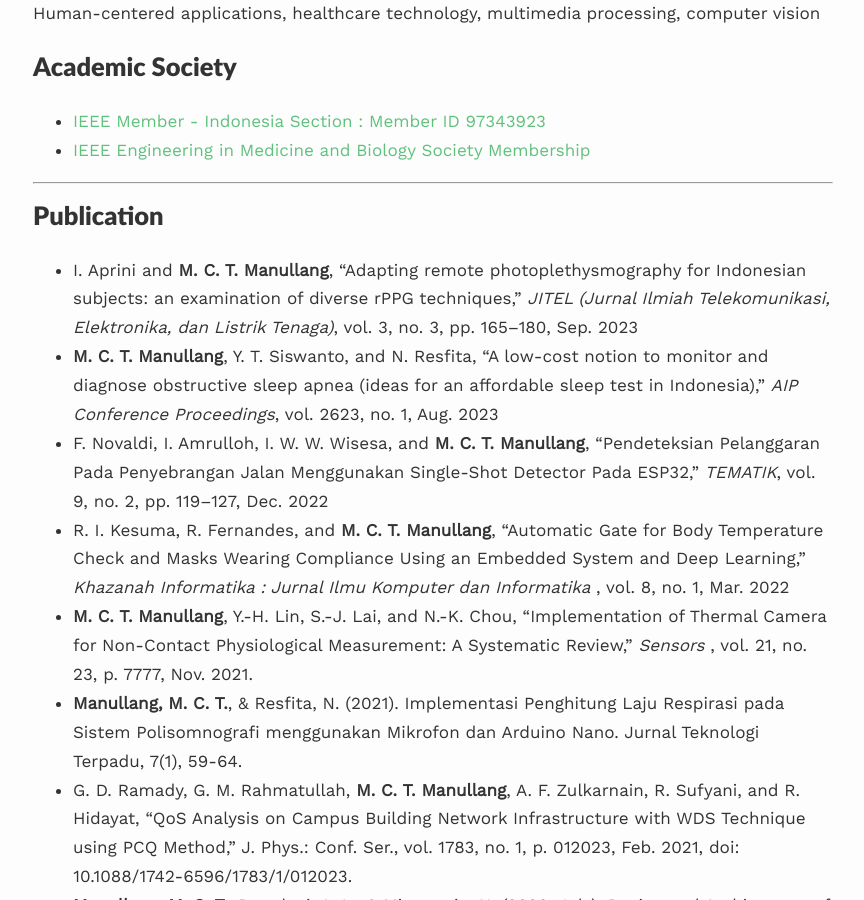
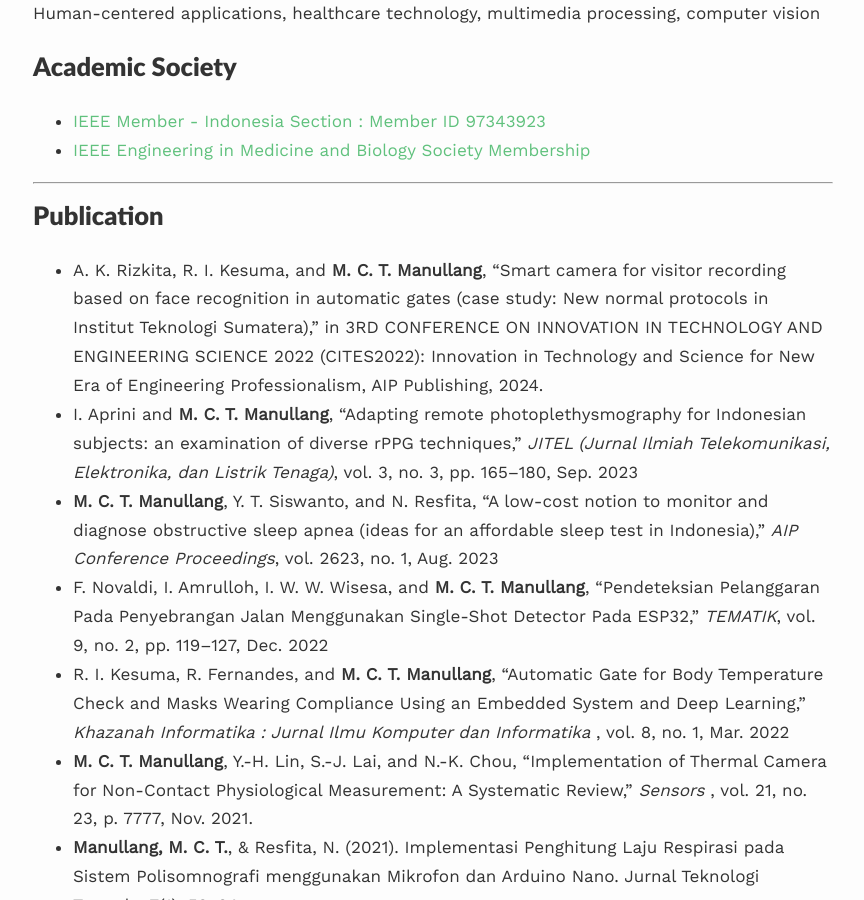
Before and after one commit to mctosima/mctosima.github.io, a Jekyll site: the page built from _pages/resume.md, in a window 1280 px wide and 900 px high, scrolled down 811 px. Shown: the whole window, without its empty margins (207-1071 px from the left). Built offline with Jekyll 4.4.1, drawn with Linux system fonts in a browser that asks for light colours; nearby versions of some CDN libraries.

Commit message:
Update Publication

```diff
--- a/_pages/resume.md
+++ b/_pages/resume.md
@@ -39,7 +39,7 @@ Human-centered applications, healthcare technology, multimedia processing, compu
 ---
 
 # Publication
-
+- A. K. Rizkita, R. I. Kesuma, and **M. C. T. Manullang**, “Smart camera for visitor recording based on face recognition in automatic gates (case study: New normal protocols in Institut Teknologi Sumatera),” in 3RD CONFERENCE ON INNOVATION IN TECHNOLOGY AND ENGINEERING SCIENCE 2022 (CITES2022): Innovation in Technology and Science for New Era of Engineering Professionalism, AIP Publishing, 2024.
 - I. Aprini and **M. C. T. Manullang**, “Adapting remote photoplethysmography for Indonesian subjects: an examination of diverse rPPG techniques,” *JITEL (Jurnal Ilmiah Telekomunikasi, Elektronika, dan Listrik Tenaga)*, vol. 3, no. 3, pp. 165–180, Sep. 2023
 - **M. C. T. Manullang**, Y. T. Siswanto, and N. Resfita, “A low-cost notion to monitor and diagnose obstructive sleep apnea (ideas for an affordable sleep test in Indonesia),” *AIP Conference Proceedings*, vol. 2623, no. 1, Aug. 2023
 - F. Novaldi, I. Amrulloh, I. W. W. Wisesa, and **M. C. T. Manullang**, “Pendeteksian Pelanggaran Pada Penyebrangan Jalan Menggunakan Single-Shot Detector Pada ESP32,” *TEMATIK*, vol. 9, no. 2, pp. 119–127, Dec. 2022
```
Also changed, not shown: 17 other files.
